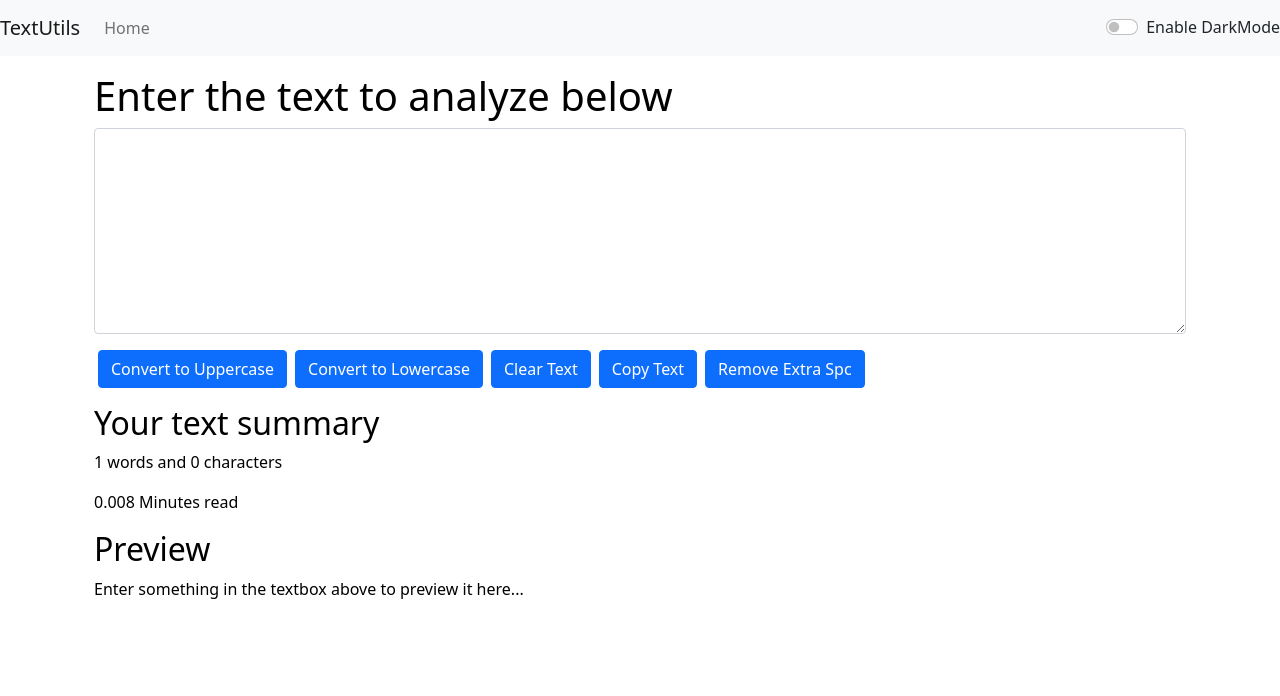
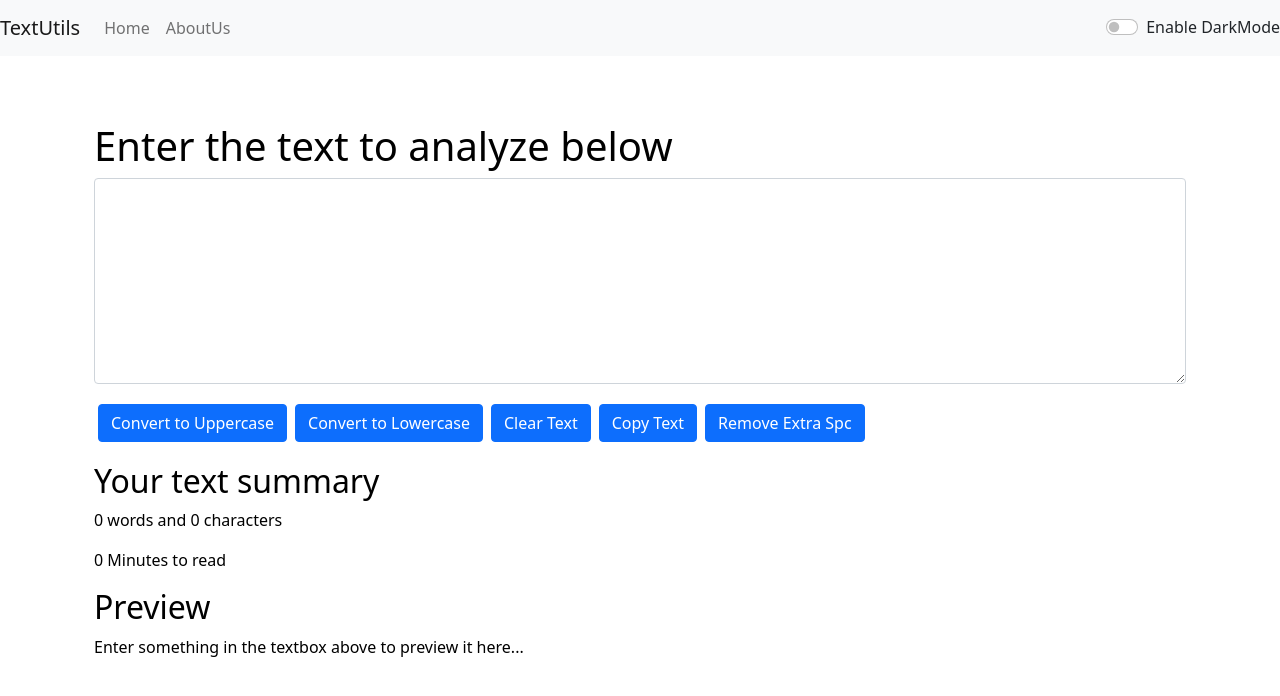
Before and after one commit to Prathik-reddy/ReactFirst, a React (Create React App) app: page / in a window 1280 px wide. Shown: the top 696 px of the page. Built offline with nearby package versions, Linux system fonts and the light colour scheme.

Commit message:
bug fixed

```diff
--- a/src/App.js
+++ b/src/App.js
@@ -1,15 +1,15 @@
 import './App.css';
-// import About from './components/About';
+import About from './components/About';
 import Navbar from './components/Navbar';
 import Textform from './components/Textform';
 import React, { useState } from 'react'
 import Alert from './components/Alert';
 
-// import {
-//   BrowserRouter as Router,
-//   Switch,
-//   Route,
-// } from "react-router-dom";
+import {
+  BrowserRouter as Router,
+  Switch,
+  Route,
+} from "react-router-dom";
 
 function App() {
   const [Mode,setMode]=useState("light"); //whether dark mode is enabled or not
@@ -40,25 +40,25 @@ function App() {
   }
   return(
     <>
-    {/* <Router> */}
+    <Router>
     <Navbar title="TextUtils" About="AboutUs" mode={Mode} toggleMode={toggleMode}/>
     {/* <Navbar /> */}
     <Alert alert={alert}/>
     <div className="container my-3">
-    {/* <Switch>
-          <Route exact path="/about"> */}
+    <Switch>
+          <Route exact path="/about">
             {/* exact path matches the exact path . Not mentioning the exact keyword may cause the react app to partially match the components .
             Eg /user --> component1
             /user/home --> component2 .
             Here the react app may render the other component if exact keyword is not mentioned*/}
-            {/* <About />
+            <About mode={Mode}/>
           </Route>
-          <Route exact path="/"> */}
+          <Route exact path="/">
             <Textform showAlert={showAlert} heading="Enter the text to analyze below"  mode={Mode}/>
-          {/* </Route>
-    </Switch> */}
+          </Route>
+    </Switch>
     </div>
-    {/* </Router> */}
+    </Router>
     </>
   );
 }
--- a/src/components/About.js
+++ b/src/components/About.js
@@ -1,26 +1,16 @@
 import React,{useState} from 'react'
 
-export default function About() {
-    const[myStyle,setMyStyle] = useState( {
-        color: 'black',
-        backgroundColor: 'white'
-    })
-    const [btnText, setbtnText] = useState("Enable dark mode")
-    const toggleStyle = ()=> {
-        if (myStyle.color === "black") {
-            setMyStyle({color: 'white',
-            backgroundColor: 'black',
-            border:"1px solid white",
-        })
-            setbtnText("Enable light mode")
-        }
-        else{
-            setMyStyle({color: 'black',
-            backgroundColor: 'white',
-            border:"1px solid black",
-        })
-            setbtnText("Enable dark mode")
-        }
+export default function About(props) {
+    // const[myStyle,setMyStyle] = useState( {
+    //     color: 'black',
+    //     backgroundColor: 'white'
+    // })
+
+    let myStyle ={
+        color:props.mode==='dark' ? 'white' : '#042743',
+        backgroundColor:props.mode==='dark' ? '#042743' : 'white',
+        border:"2px solid",
+        borderColor:props.mode==='dark' ? '#042743' : 'white',
     }
     return (
         <>
@@ -64,9 +54,6 @@ export default function About() {
                 </div>
             </div>
         </div>
-        <div className="my-3">
-        <button type="button" className="btn btn-primary" onClick={toggleStyle}>{btnText}</button>
-        </div>
     </div>
     </>
     )
--- a/src/components/Alert.js
+++ b/src/components/Alert.js
@@ -6,8 +6,10 @@ export default function Alert(props) {
         return lower.charAt(0).toUpperCase()+lower.slice(1);
     }
     return (
-       props.alert && <div className={`alert alert-${props.alert.type} alert-dismissible fade show`} role="alert">
+        <div style={{height:"50px"}}>
+    { props.alert && <div className={`alert alert-${props.alert.type} alert-dismissible fade show`} role="alert">
        <strong>{capatalize(props.alert.type)}</strong> : {props.alert.msg}
+       </div>}
 </div>
     )
 }
--- a/src/components/Navbar.js
+++ b/src/components/Navbar.js
@@ -1,13 +1,13 @@
 import React from 'react'
 import PropTypes from 'prop-types'
-// import { a } from 'react-router-dom'
+import {Link} from 'react-router-dom'
 
 
 export default function Navbar(props) {
     return (
         <nav className={`navbar navbar-expand-lg navbar-${props.mode} bg-${props.mode}`}>
-          <a className="navbar-brand" href="#">{props.title}</a>
-          {/* <Link className="navbar-brand" to="/">{props.title}</Link> */}
+          {/* <a className="navbar-brand" href="#">{props.title}</a> */}
+          <Link className="navbar-brand" to="/">{props.title}</Link>
           <button className="navbar-toggler" type="button" data-toggle="collapse" data-target="#navbarSupportedContent" aria-controls="navbarSupportedContent" aria-expanded="false" aria-label="Toggle navigation">
             <span className="navbar-toggler-icon"></span>
           </button>
@@ -15,14 +15,14 @@ export default function Navbar(props) {
         <div className="collapse navbar-collapse" id="navbarSupportedContent">
           <ul className="navbar-nav mr-auto">
             <li className="nav-item active">
-              <a className="nav-link" href="#">Home</a>
-              {/* <Link className="nav-link" to="/">Home</Link> */}
+              {/* <a className="nav-link" href="#">Home</a> */}
+              <Link className="nav-link" to="/">Home</Link>
 
             </li>
-            {/* <li className="nav-item">
-              <a className="nav-link" href="/about">{props.About}</a>
-              // <Link className="nav-link" to="/about">{props.About}</;>
-            </li> */}
+            <li className="nav-item">
+              {/* <a className="nav-link" href="/about">{props.About}</a> */}
+              <Link className="nav-link" to="/about">{props.About}</Link>
+            </li>
           </ul>
         </div>
           <div className={`form-check form-switch text-${props.mode==="light"?"dark":"light"}`}>
--- a/src/components/Textform.js
+++ b/src/components/Textform.js
@@ -49,18 +49,20 @@ export default function TextForm(props) {
         <div className="container" style={{color:props.mode==="dark"?"white":"black"}}>
             <h1>{props.heading}</h1>
             <div className="mb-3">
-            <textarea className="form-control" value={text} style={{backgroundColor:props.mode==="light"?"white":"grey",color:props.mode==="dark"?"white":"black"}} onChange={handleOnChange} id="myBox" rows="8"></textarea>
+            <textarea className="form-control" value={text} style={{backgroundColor:props.mode==="light"?"white":"#0c0949",color:props.mode==="dark"?"white":"black"}} onChange={handleOnChange} id="myBox" rows="8"></textarea>
             </div>
-            <button className="btn btn-primary mx-1" onClick={handleUpClick}>Convert to Uppercase</button>
-            <button className="btn btn-primary mx-1" onClick={handleLoClick}>Convert to Lowercase</button>
-            <button className="btn btn-primary mx-1" onClick={handleClearClick}>Clear Text</button>
-            <button className="btn btn-primary mx-1" onClick={handleCopyClick}>Copy Text</button>
-            <button className="btn btn-primary mx-1" onClick={handleExtraSpcClick}>Remove Extra Spc</button>
+            <button className="btn btn-primary mx-1 my-1" onClick={handleUpClick}>Convert to Uppercase</button>
+            <button className="btn btn-primary mx-1 my-1" onClick={handleLoClick}>Convert to Lowercase</button>
+            <button className="btn btn-primary mx-1 my-1" onClick={handleClearClick}>Clear Text</button>
+            <button className="btn btn-primary mx-1 my-1" onClick={handleCopyClick}>Copy Text</button>
+            <button className="btn btn-primary mx-1 my-1" onClick={handleExtraSpcClick}>Remove Extra Spc</button>
         </div>
         <div className="container my-3" style={{color:props.mode==="dark"?"white":"black"}}>
             <h2>Your text summary</h2>
-            <p>{text.split(" ").length} words and {text.length} characters</p>
-            <p>{0.008 *  text.split(" ").length} Minutes read</p>
+            <p>{text.split(" ").filter((elem)=>{return elem.length
+            !==0}).length} words and {text.length} characters</p>
+            <p>{0.008 *  text.split(" ").filter((elem)=>{return elem.length
+            !==0}).length} Minutes to read</p>
             <h2>Preview</h2>
             <p>{text.length>0?text:"Enter something in the textbox above to preview it here..."}</p>
         </div>
```
